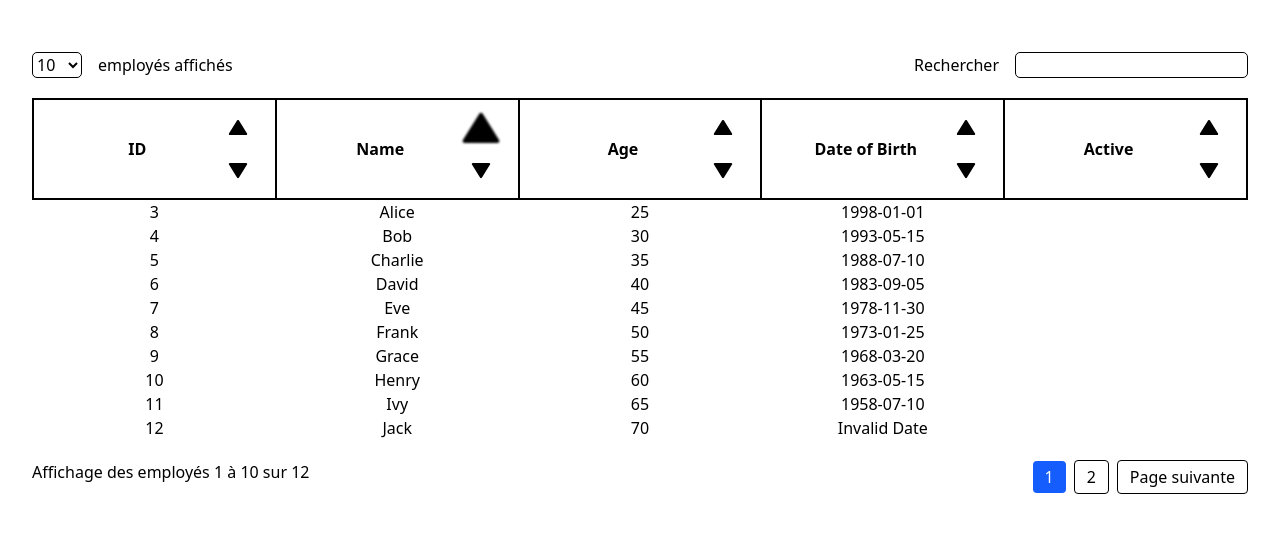
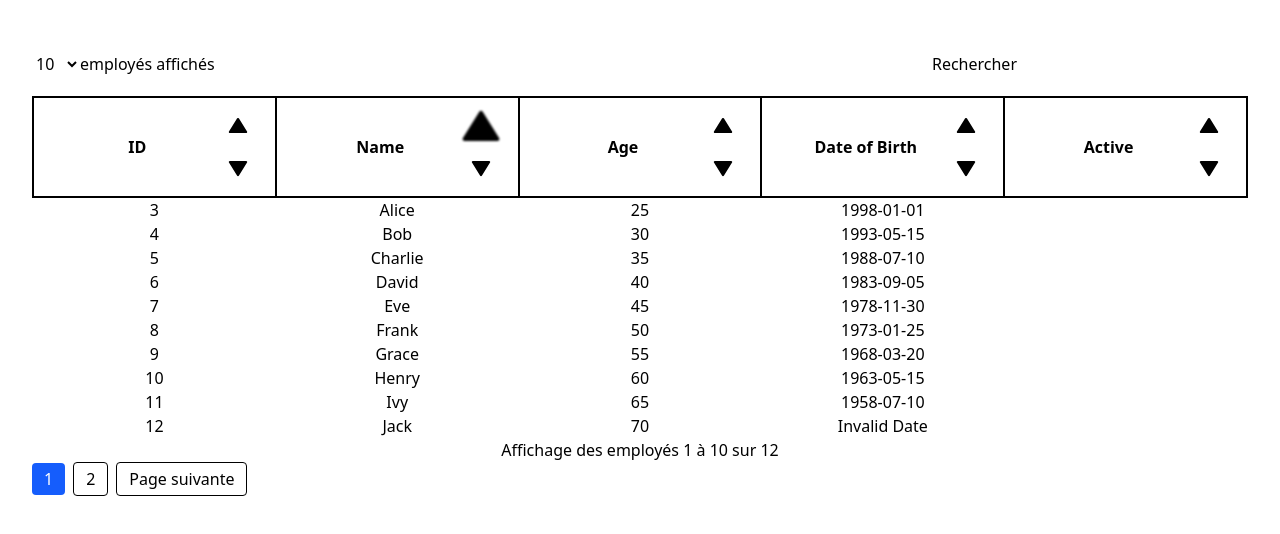
Before and after one commit to zarakeye/react-ts-tab-lib, a React (Vite) app: page / in a window 1280 px wide. Shown: the top 534 px of the page. Built offline with nearby package versions, Linux system fonts and the light colour scheme.

Commit message:
Some options of styling customizing added

```diff
--- a/src/components/Table/Table.tsx
+++ b/src/components/Table/Table.tsx
@@ -31,16 +31,23 @@ export type TableProps<T> = {
   onRowHover?: (row: T | null) => void;
   onRowClick?: (row: T | null) => void;
   componentGlobalClassname?: string;
+  sampleLengthSelectorClassname?: string;
+  sampleTextClassname?: string;
+  searchLabelClassname?: string;
+  searchInputClassname?: string;
+  tableClassname?: string;
   globalColumnsClassname?: string;
   sortButtonClassname?: {
     style: string;
     color: string;
   };
   rowsClassname?: string;
+  sampleInfoClassname?: string;
   currentPagePaginationButtonClassname?: string;
   pagesPaginationButtonsClassname?: string;
   paginationNavButtonsClassname?: string;
   cellClassname?: string;
+
   numberOfDisplayedRows?: number[] | undefined;
   defaultOrder?: DefaultOrderType<T> | null;
   textContent?: TextContentType | null;
@@ -53,6 +60,12 @@ function Table <T extends Record<string, any>>({
   onRowHover,
   onRowClick,
   componentGlobalClassname = '',
+  sampleTextClassname = '',
+  sampleLengthSelectorClassname = '',
+  searchLabelClassname = '',
+  searchInputClassname = '',
+  sampleInfoClassname = '',
+  tableClassname = '',
   globalColumnsClassname = '',
   sortButtonClassname = { style: '', color: ''},
   rowsClassname = '',
@@ -349,26 +362,26 @@ function Table <T extends Record<string, any>>({
             name="sampleLength"
             id="sampleLength"
             onChange={handleDisplayedEntriesChange}
-            className='border-1 border-black rounded-[5px] mr-1.5'
+            className={sampleLengthSelectorClassname ?? 'border-1 border-black rounded-[5px] mr-1.5'}
           >
             {numberOfDisplayedRows.map((option, index) => (
               <option key={index} value={option}>{option}</option>
             ))}
           </select>
-          <label htmlFor="sampleLength" className='ml-2.5 '>
+          <label htmlFor="sampleLength" className={sampleTextClassname ?? 'ml-2.5 '}>
             {textContent?.displayedEntriesLabel ??'displayed entries'}
           </label>
         </div>
 
         <div>
-          <label htmlFor="search" className='mr-2.5'>
+          <label htmlFor="search" className={searchLabelClassname ?? 'mr-2.5'}>
             {textContent?.searchLabel ?? 'Search'}
           </label>
-          <input type="text" name="search" id="search" className='ml-1.5 border-1 border-black rounded-[5px]' onChange={(e) => handleSearch(e)}/>
+          <input type="text" name="search" id="search" className={searchInputClassname ?? 'ml-1.5 border-1 border-black rounded-[5px]'} onChange={(e) => handleSearch(e)}/>
         </div>
       </div>
 
-      <table className='w-full' role='table'>
+      <table className={`w-full ${tableClassname ?? ''}`}  role='table'>
         <thead>
           <tr className={globalColumnsClassname} role='row'>
             {columns.map((key, index) => (
@@ -471,7 +484,7 @@ function Table <T extends Record<string, any>>({
         </tbody>
       </table>
 
-      <div className='flex justify-between mt-5'>
+      <div className={sampleInfoClassname ?? 'flex justify-between mt-5'}>
         {rows.length > 0 && (
           <p>
             {
```
